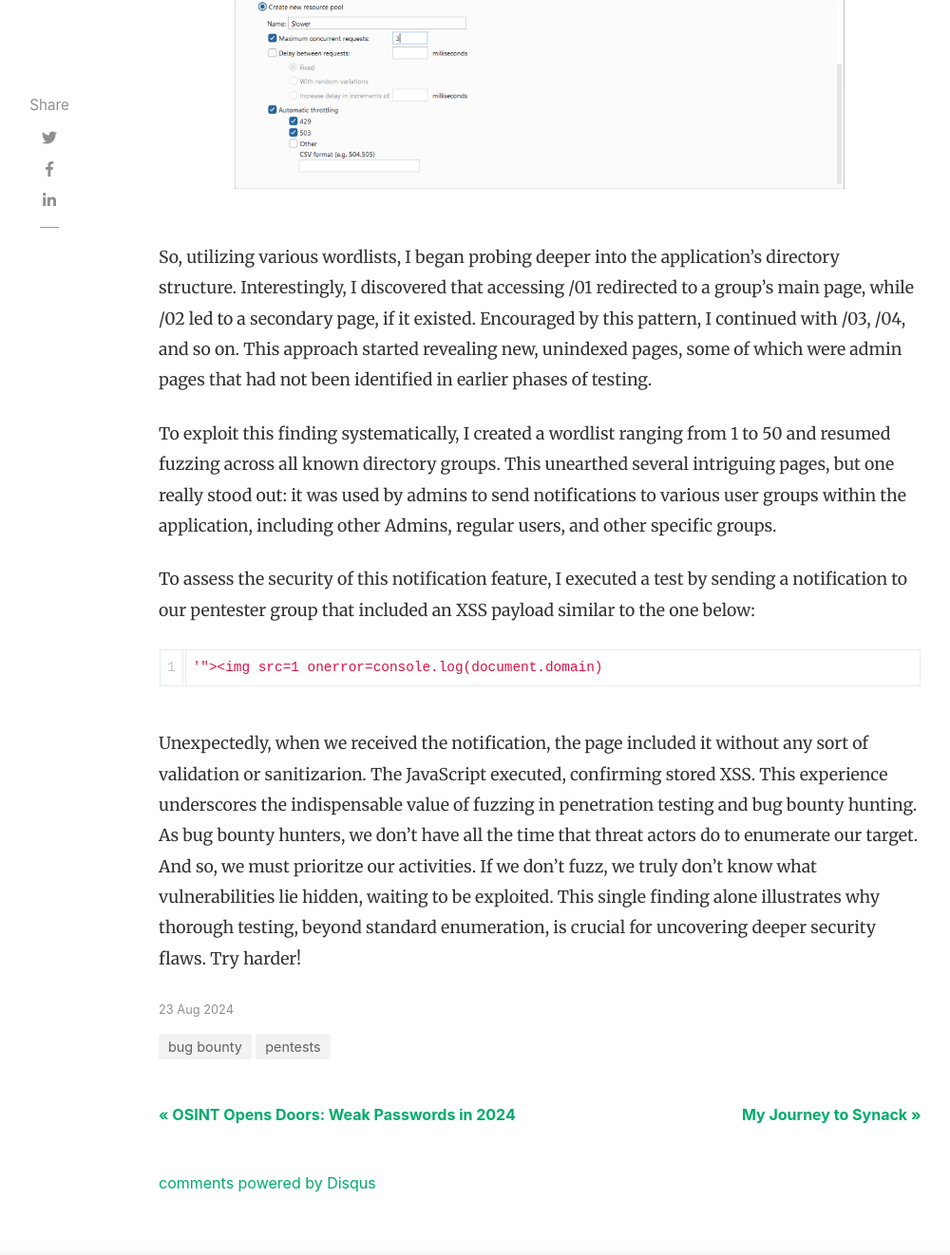
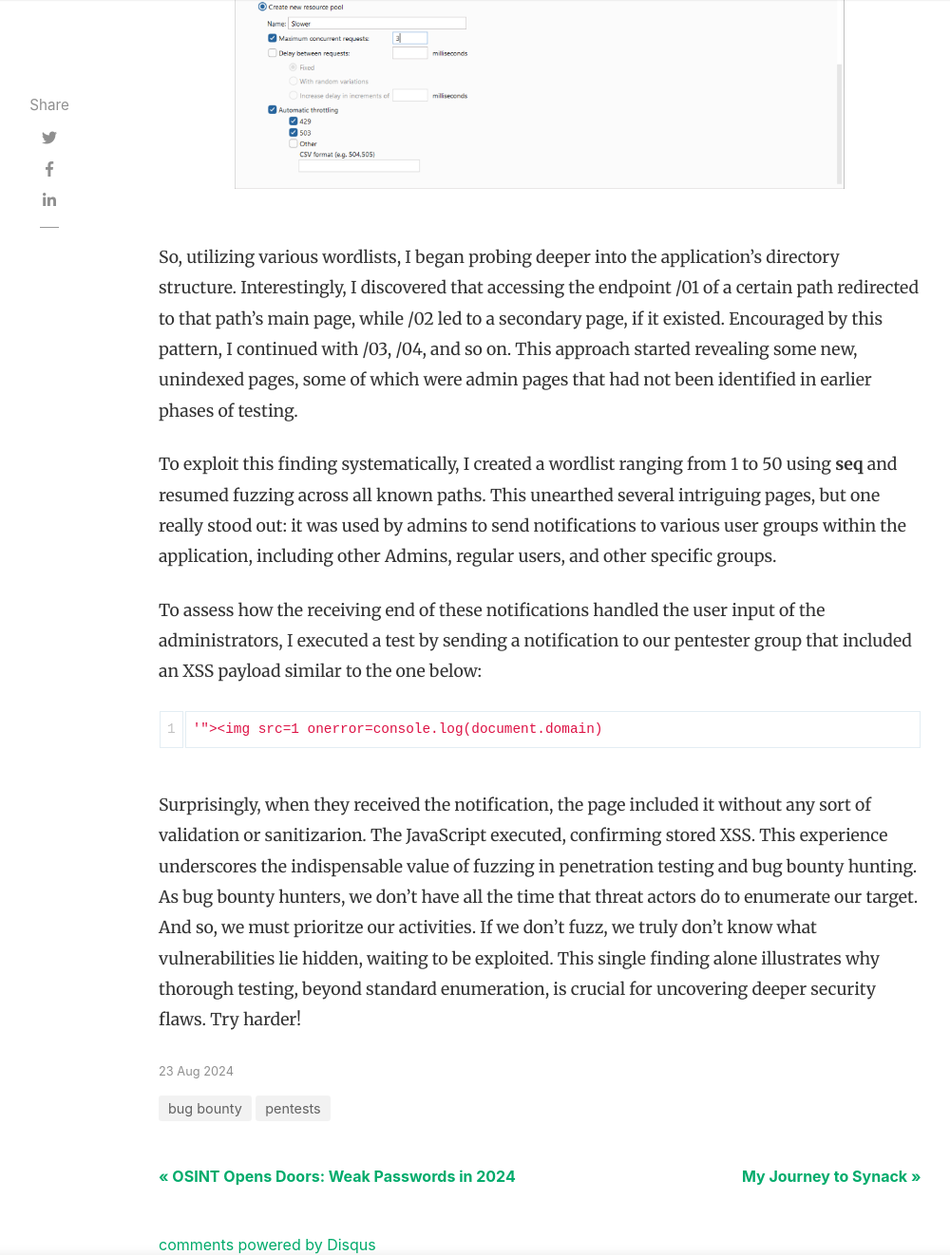
Before and after one commit to Turbul3nce/Turbul3nce.github.io, a Jekyll site: the page built from _posts/2024-08-23-fuzz-or-miss.md, in a window 1280 px wide and 1400 px high, scrolled down 1832 px, cut to the strip 0-1322 px from the top of the window. Shown: the whole strip at 95% size, without its empty margins (118-1118 px from the left). Built offline with Jekyll 4.4.1, drawn with Linux system fonts in a browser that asks for light colours; nearby versions of some CDN libraries; comment, search, counter and statistics services are not loaded; some of the changed text lies outside the part shown.

Commit message:
Update 2024-08-23-fuzz-or-miss.md

````diff
--- a/_posts/2024-08-23-fuzz-or-miss.md
+++ b/_posts/2024-08-23-fuzz-or-miss.md
@@ -15,18 +15,19 @@ Over the course of two weeks, we meticulously followed the OWASP testing guide,
 ### Let There be Fuzz
 There are several tools we can use for fuzzing in scenarios like this, but I prefer to stay inside Burpsuite for most of my testing needs. We can simply send our request to Intruder and highlight what we want to fuzz. It's worth mentioning that you need Burpsuite Pro to avoid rate limiting. Once in Intruder, typically, I select the parameters I want to fuzz, highlight them, and click "Add." Then, I choose my wordlist, depending on what I am targeting. SecList usually has what I need. It's important to try several different wordlists when fuzzing. One that I have found particularly useful for APIs and even some directories is the api-res wordlist under SecLists>Discovery>Web-Content>api>api-endpoints-res.txt.
 
-Finally, I'll configure the speed at which we want to fuzz. Although it's unlikely, we don't want to overwhelm the server in any way, so I usually reduce the number of concurrent requests to two or three. Next, we start fuzzing. Another crucial aspect of fuzzing is filtering through our results. Fortunately, Burpsuite makes this easy. We can search for specific words, depending on the type of testing we're conducting, or we can sort by response codes, sizes, etc.
+Finally, I'll configure the speed at which we want to fuzz. Although it's unlikely, we don't want to overwhelm the server in any way, so I usually reduce the number of concurrent requests to two or three. Next, we start fuzzing. Another crucial aspect of fuzzing is filtering our results. Fortunately, Burpsuite makes this easy. We can search for specific words, depending on the type of testing we're conducting, or we can sort by response codes, sizes, etc.
 <p align="center">
   <img src="../assets/images/burp-intruder-settings.png" alt="Burp-Intruder" title="Burp Intruder Settings" width="80%" />
 </p>
 <br>
-So, utilizing various wordlists, I began probing deeper into the application’s directory structure. Interestingly, I discovered that accessing /01 redirected to a group's main page, while /02 led to a secondary page, if it existed. Encouraged by this pattern, I continued with /03, /04, and so on. This approach started revealing new, unindexed pages, some of which were admin pages that had not been identified in earlier phases of testing.
+So, utilizing various wordlists, I began probing deeper into the application’s directory structure. Interestingly, I discovered that accessing the endpoint /01 of a certain path redirected to that path's main page, while /02 led to a secondary page, if it existed. Encouraged by this pattern, I continued with /03, /04, and so on. This approach started revealing some new, unindexed pages, some of which were admin pages that had not been identified in earlier phases of testing.
 
-To exploit this finding systematically, I created a wordlist ranging from 1 to 50 and resumed fuzzing across all known directory groups. This unearthed several intriguing pages, but one really stood out: it was used by admins to send notifications to various user groups within the application, including other Admins, regular users, and other specific groups.
+To exploit this finding systematically, I created a wordlist ranging from 1 to 50 using <b>seq</b> and resumed fuzzing across all known paths. This unearthed several intriguing pages, but one really stood out: it was used by admins to send notifications to various user groups within the application, including other Admins, regular users, and other specific groups.
 
-To assess the security of this notification feature, I executed a test by sending a notification to our pentester group that included an XSS payload similar to the one below:
+To assess how the receiving end of these notifications handled the user input of the administrators, I executed a test by sending a notification to our pentester group that included an XSS payload similar to the one below:
+
 ```bash
 '"><img src=1 onerror=console.log(document.domain)
 ```
 
-Unexpectedly, when we received the notification, the page included it without any sort of validation or sanitizarion. The JavaScript executed, confirming stored XSS. This experience underscores the indispensable value of fuzzing in penetration testing and bug bounty hunting. As bug bounty hunters, we don't have all the time that threat actors do to enumerate our target. And so, we must prioritze our activities. If we don't fuzz, we truly don't know what vulnerabilities lie hidden, waiting to be exploited. This single finding alone illustrates why thorough testing, beyond standard enumeration, is crucial for uncovering deeper security flaws. Try harder!
+Surprisingly, when they received the notification, the page included it without any sort of validation or sanitizarion. The JavaScript executed, confirming stored XSS. This experience underscores the indispensable value of fuzzing in penetration testing and bug bounty hunting. As bug bounty hunters, we don't have all the time that threat actors do to enumerate our target. And so, we must prioritze our activities. If we don't fuzz, we truly don't know what vulnerabilities lie hidden, waiting to be exploited. This single finding alone illustrates why thorough testing, beyond standard enumeration, is crucial for uncovering deeper security flaws. Try harder!
````
